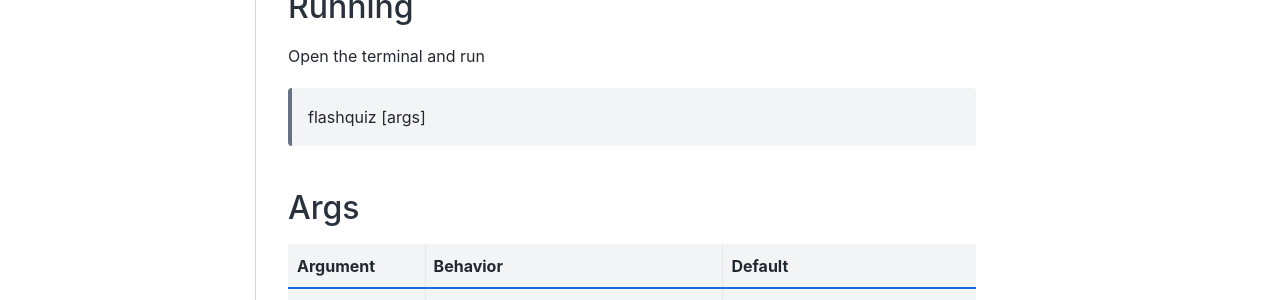
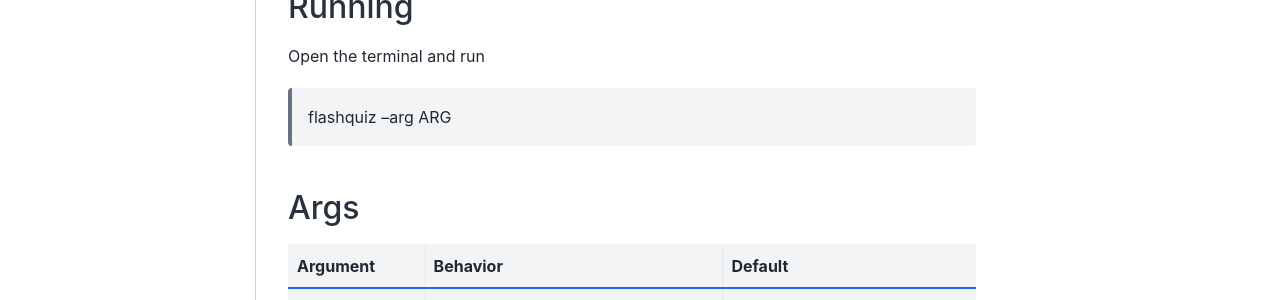
Before and after one commit to mike-fmh/simple-quizzer, a Jupyter Book: the page built from docs/doc.md, in a window 1280 px wide and 1343 px high. Shown: the part 443-743 px from the top of the window. Built offline with Jupyter Book 1.0.4 settings and Sphinx 7.4.7 and the Sphinx Book theme 1.1.4, drawn with Linux system fonts in a browser that asks for light colours.

Commit message:
rewrite args

```diff
--- a/docs/doc.md
+++ b/docs/doc.md
@@ -13,7 +13,7 @@ Quizzing yourself on flashcards is not supported yet as of v0.01, but it is plan
 
 Open the terminal and run
 
-> flashquiz [args]
+> flashquiz --arg ARG
 
 
 ## Args
```
